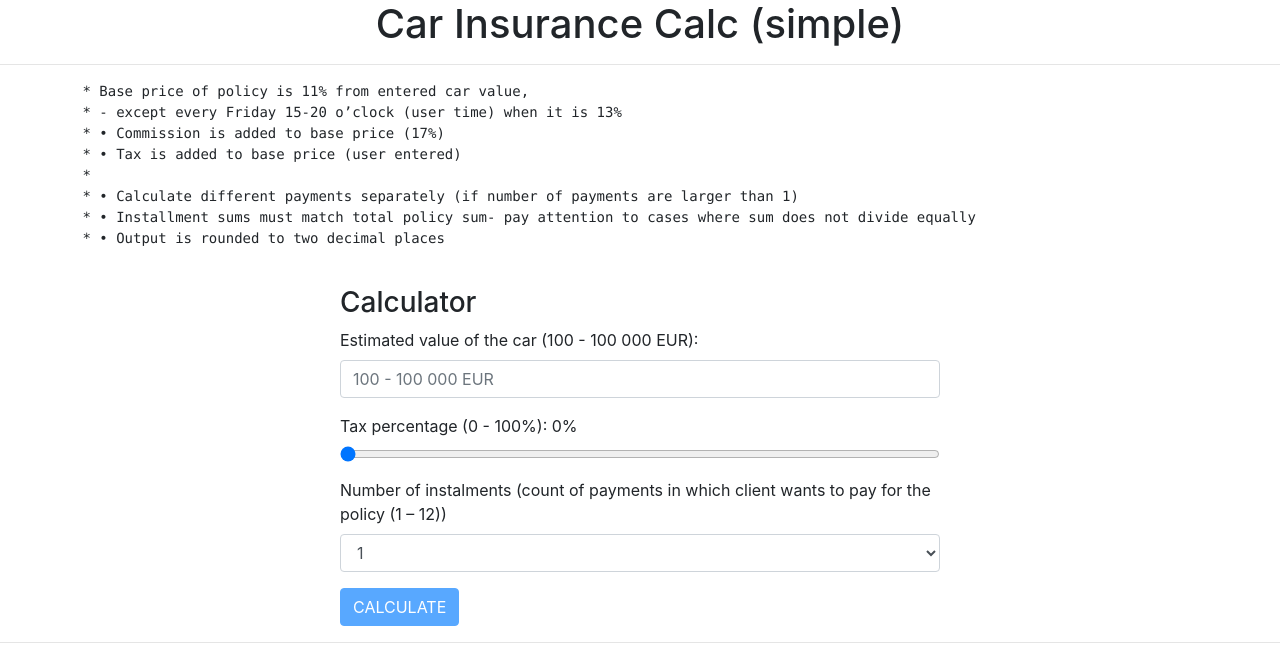
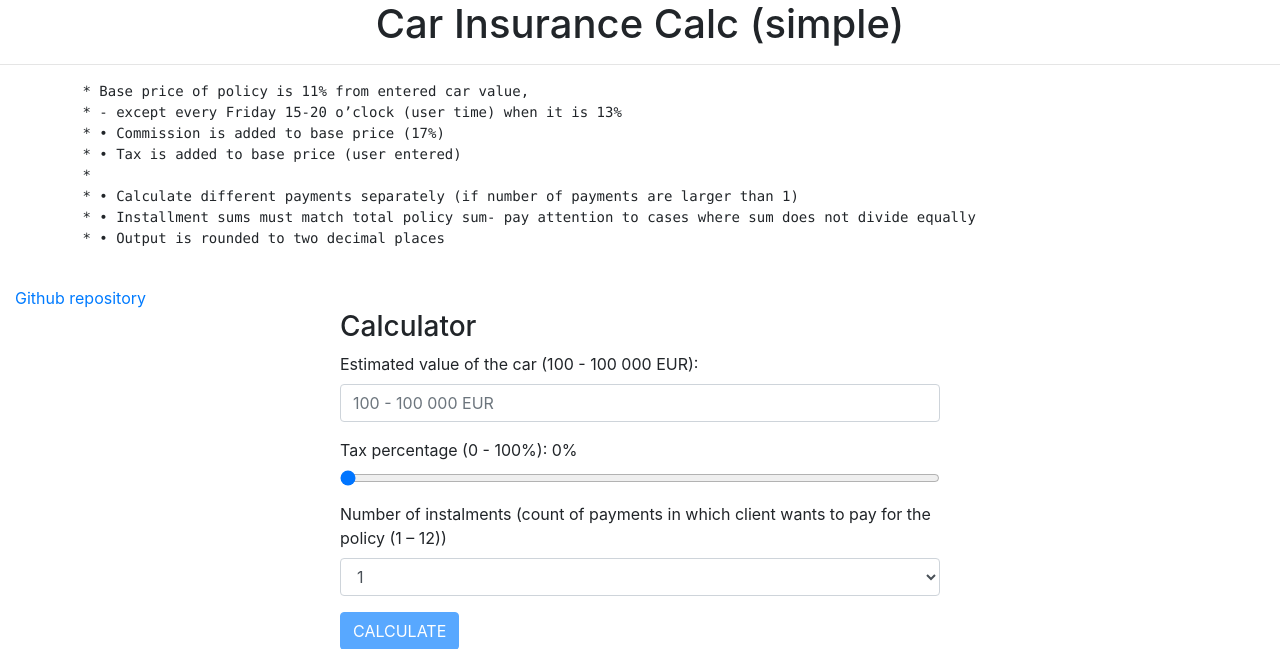
Before and after one commit to devmc-ee/car-insurance-calc, a PHP site: page / in a window 1280 px wide. Shown: the top 649 px of the page. Run offline with PHP 8.4, Linux system fonts and the light colour scheme.

Commit message:
update docs

```diff
--- a/index.php
+++ b/index.php
@@ -35,6 +35,7 @@ define('HOME_URI', $home_uri);
         * • Installment sums must match total policy sum- pay attention to cases where sum does not divide equally
         * • Output is rounded to two decimal places
             </pre>
+        <a href="https://github.com/devmc-ee/insly-test">Github repository</a>
     </div>
     <div class="task-result">
         <div class="task-form__wrapper">
```
Also changed, not shown: readme.md.
